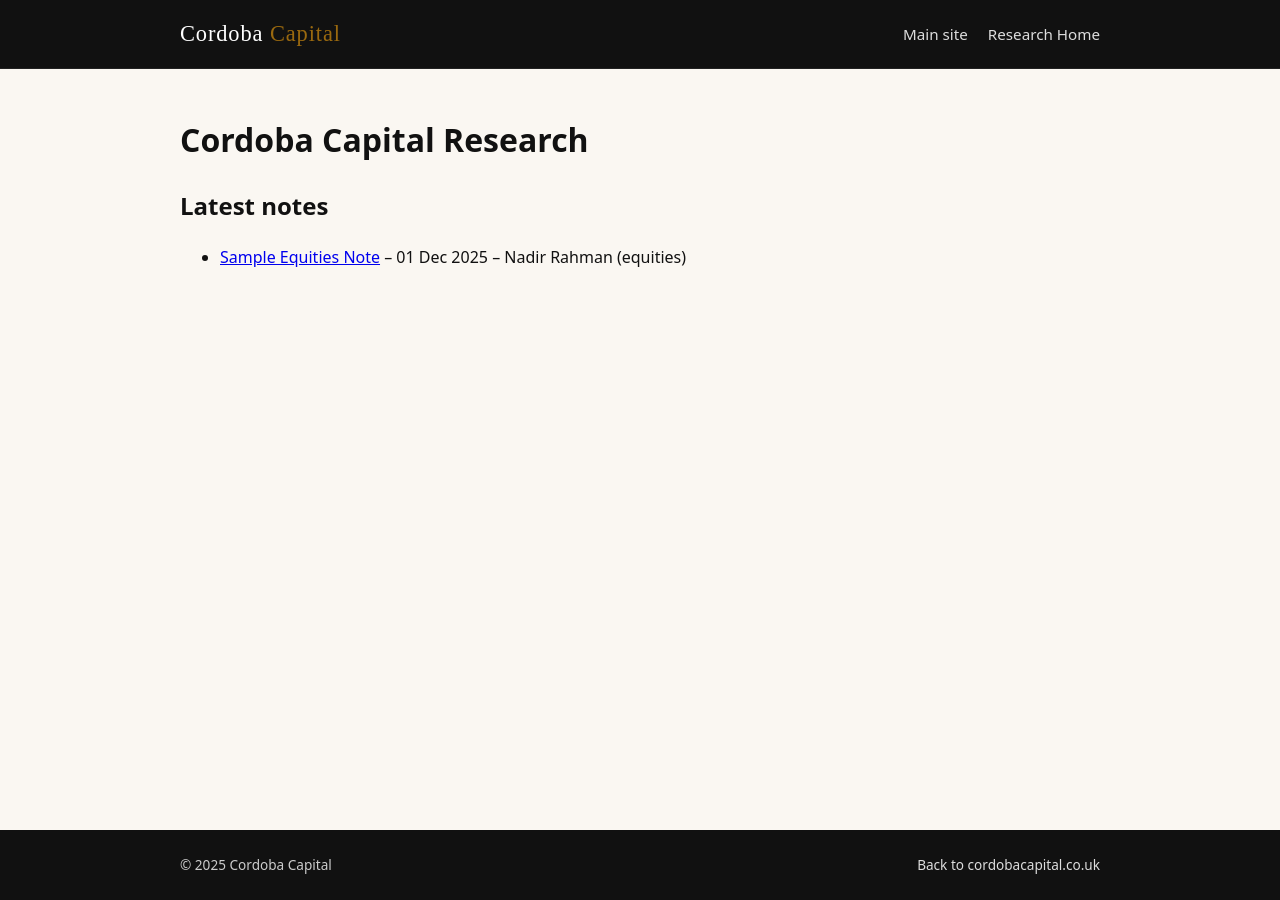
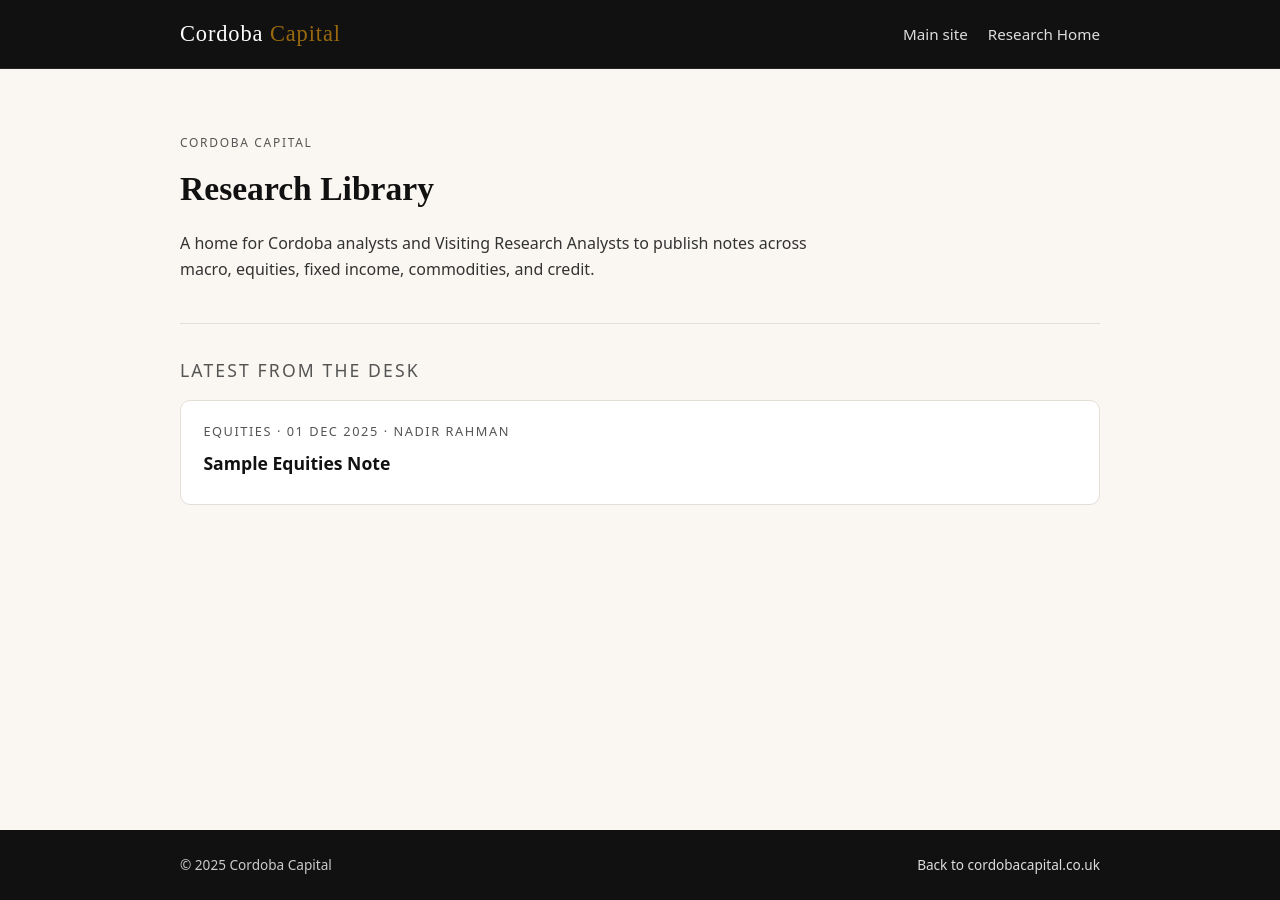
Before and after one commit to nadirrahman01/cordoba-research, a Jekyll site: the page built from index.md, in a window 1280 px wide. Built offline with Jekyll 4.4.1, drawn with Linux system fonts in a browser that asks for light colours.

Commit message:
Update index.md

```diff
--- a/index.md
+++ b/index.md
@@ -1,17 +1,33 @@
 ---
 layout: default
-title: Research Home
+title: Cordoba Capital Research
 ---
 
-# Cordoba Capital Research
+<section class="hero">
+  <div class="hero-eyebrow">Cordoba Capital</div>
+  <h1 class="hero-title">Research Library</h1>
+  <p class="hero-subtitle">
+    A home for Cordoba analysts and Visiting Research Analysts to publish
+    notes across macro, equities, fixed income, commodities, and credit.
+  </p>
+</section>
 
-## Latest notes
+<section class="posts-section">
+  <div class="posts-heading">Latest from the Desk</div>
 
-<ul>
-  {% for post in site.posts %}
-    <li>
-      <a href="{{ post.url }}">{{ post.title }}</a>
-      – {{ post.date | date: "%d %b %Y" }} – {{ post.author }} ({{ post.category }})
-    </li>
-  {% endfor %}
-</ul>
+  <div class="posts-grid">
+    {% for post in site.posts %}
+      <article class="post-card">
+        <div class="post-meta">
+          {{ post.category | upcase }} · {{ post.date | date: "%d %b %Y" }} · {{ post.author }}
+        </div>
+        <h2 class="post-card-title">
+          <a href="{{ post.url | relative_url }}">{{ post.title }}</a>
+        </h2>
+        {% if post.summary %}
+          <p class="post-card-summary">{{ post.summary }}</p>
+        {% endif %}
+      </article>
+    {% endfor %}
+  </div>
+</section>
```
